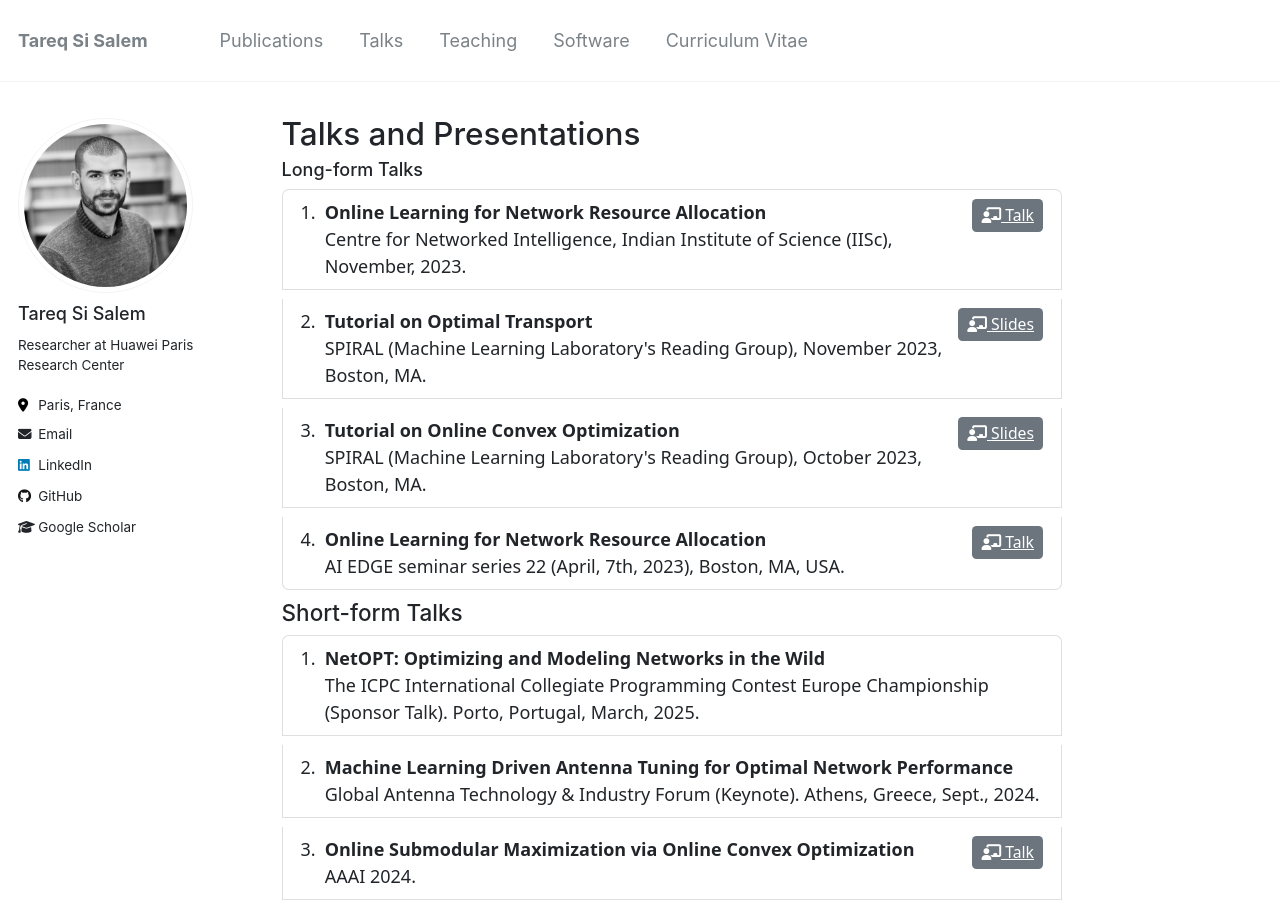
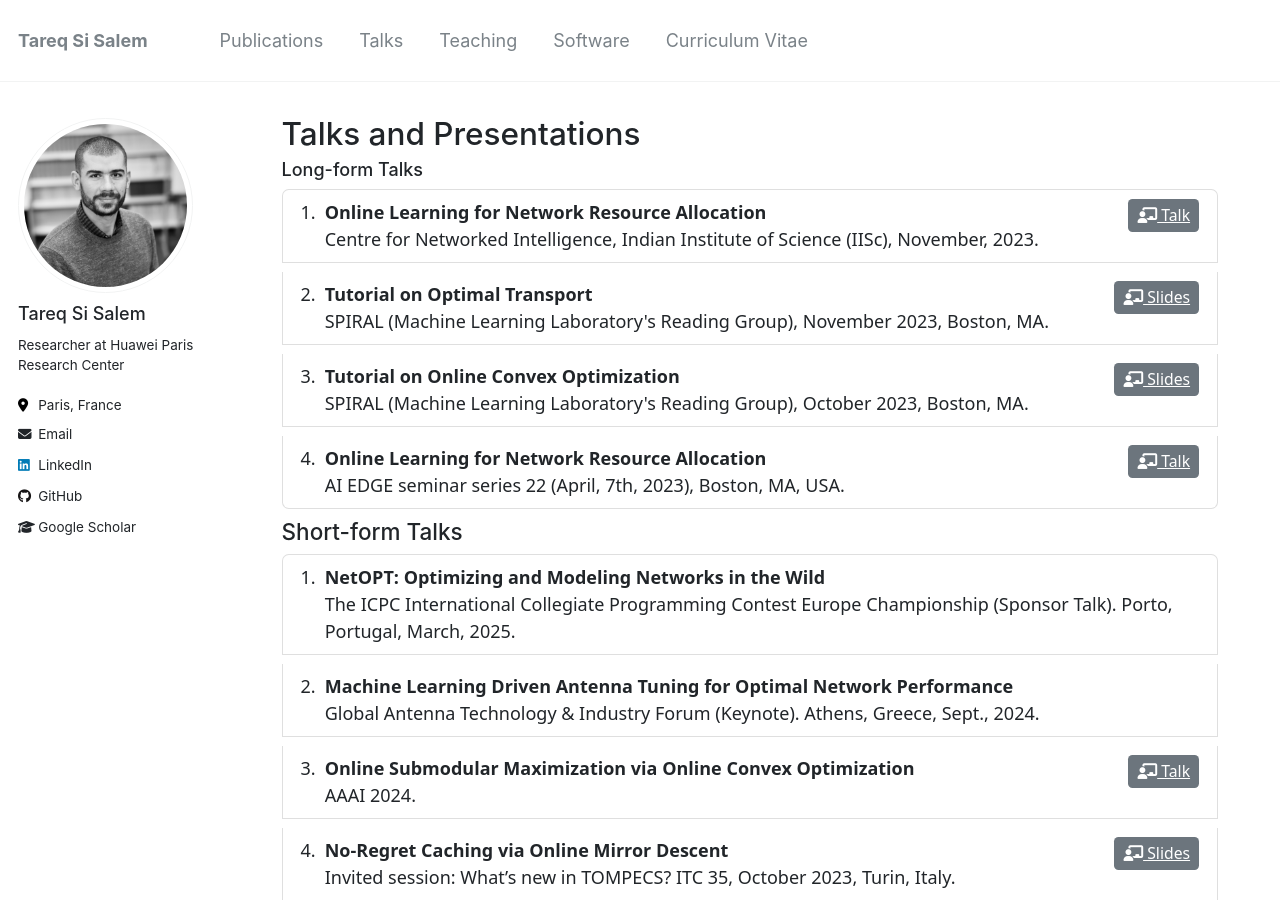
Before and after one commit to tareq-si-salem/tareq-si-salem.github.io, a Jekyll site: the page built from _pages/talks.html, in a window 1280 px wide and 900 px high. Built offline with Jekyll 4.4.1, drawn with Linux system fonts in a browser that asks for light colours.

Commit message:
Update talks.html

```diff
--- a/_pages/talks.html
+++ b/_pages/talks.html
@@ -18,7 +18,7 @@
 <link href="https://cdnjs.cloudflare.com/ajax/libs/font-awesome/6.2.1/css/all.min.css" rel="stylesheet" crossorigin="anonymous">
 
 <h6>Long-form Talks</h6>
-<ol class="list-group list-group-numbered">
+<ol class="list-group list-group-numbered" style="width: 120%;" >
 <li class="list-group-item d-flex justify-content-between align-items-start">
 <div class="ms-2 me-auto">
 <div class="fw-bold">  Online Learning for Network Resource Allocation</div>
@@ -53,7 +53,7 @@
 
 
 <h5>Short-form Talks</h5>
-<ol class="list-group list-group-numbered">
+<ol class="list-group list-group-numbered" style="width: 120%;" >
 <li class="list-group-item d-flex justify-content-between align-items-start">
 <div class="ms-2 me-auto">
 <div class="fw-bold"> NetOPT: Optimizing and Modeling Networks in the Wild</div>
```
